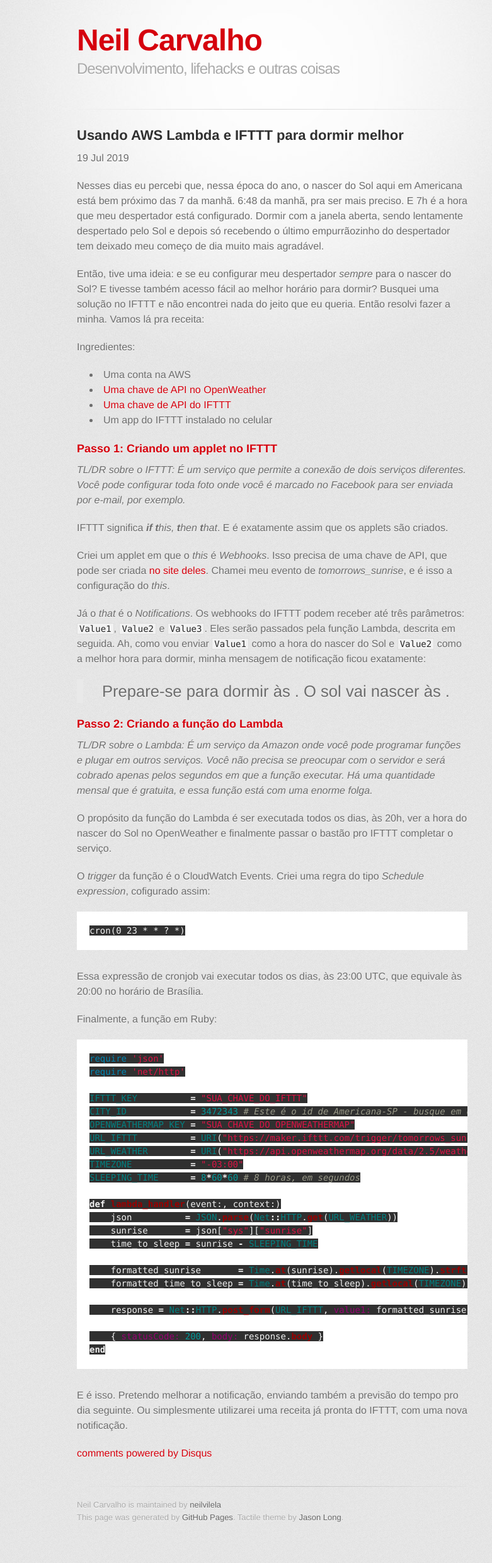
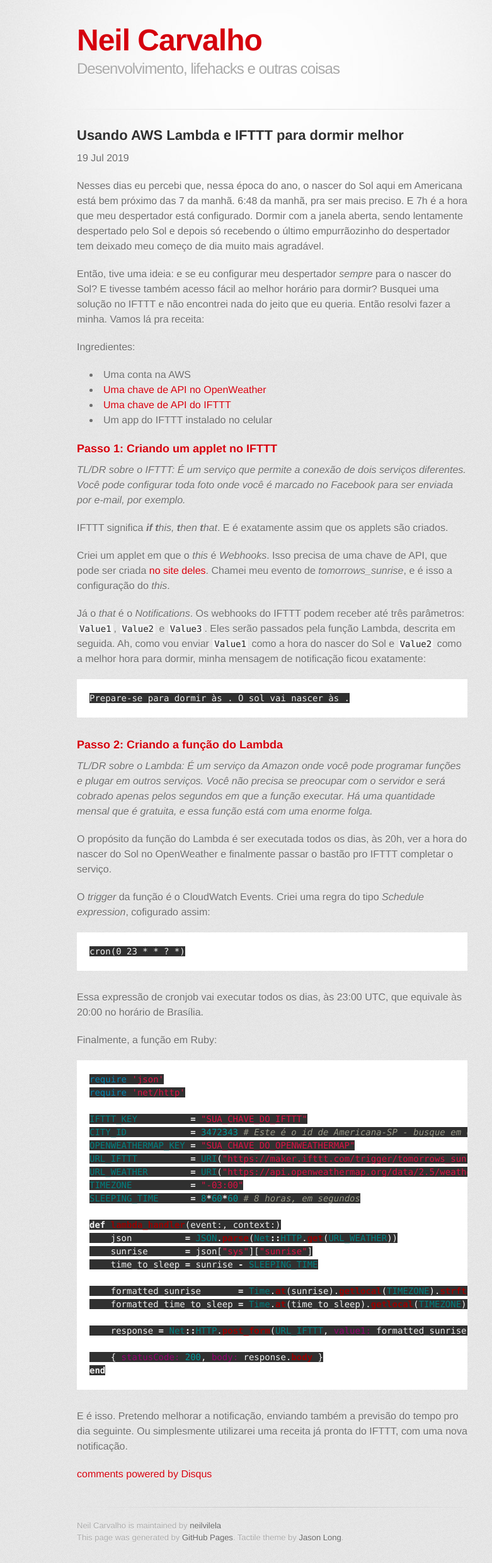
Before and after one commit to neilvcarvalho/neilvcarvalho.github.io, a Jekyll site: the page built from _posts/2019-07-19-usando-aws-lambda-e-ifttt-para-dormir-melhor.markdown, in a window 1280 px wide. Shown: the whole page at 63% size, without its empty margins (208-989 px from the left). Built offline with Jekyll 4.4.1, drawn with Linux system fonts in a browser that asks for light colours; some web fonts are replaced; comment, search, counter and statistics services are not loaded; before the commit the page ends 2448 px from its top, so only the background shows below that.

Commit message:
Corrige notificação, que ficou zoada

````diff
--- a/_posts/2019-07-19-usando-aws-lambda-e-ifttt-para-dormir-melhor.markdown
+++ b/_posts/2019-07-19-usando-aws-lambda-e-ifttt-para-dormir-melhor.markdown
@@ -23,7 +23,9 @@
 Criei um applet em que o _this_ é _Webhooks_. Isso precisa de uma chave de API, que pode ser criada [no site deles](https://ifttt.com/maker_webhooks). Chamei meu evento de _tomorrows_sunrise_, e é isso a configuração do _this_.
 
 Já o _that_ é o _Notifications_. Os webhooks do IFTTT podem receber até três parâmetros: `Value1`, `Value2` e `Value3`. Eles serão passados pela função Lambda, descrita em seguida. Ah, como vou enviar `Value1` como a hora do nascer do Sol e `Value2` como a melhor hora para dormir, minha mensagem de notificação ficou exatamente:
-> Prepare-se para dormir às {{Value2}}. O sol vai nascer às {{Value1}}.
+```
+Prepare-se para dormir às {{Value2}}. O sol vai nascer às {{Value1}}.
+```
 
 ### Passo 2: Criando a função do Lambda
 _TL/DR sobre o Lambda: É um serviço da Amazon onde você pode programar funções e plugar em outros serviços. Você não precisa se preocupar com o servidor e será cobrado apenas pelos segundos em que a função executar. Há uma quantidade mensal que é gratuita, e essa função está com uma enorme folga._
````
